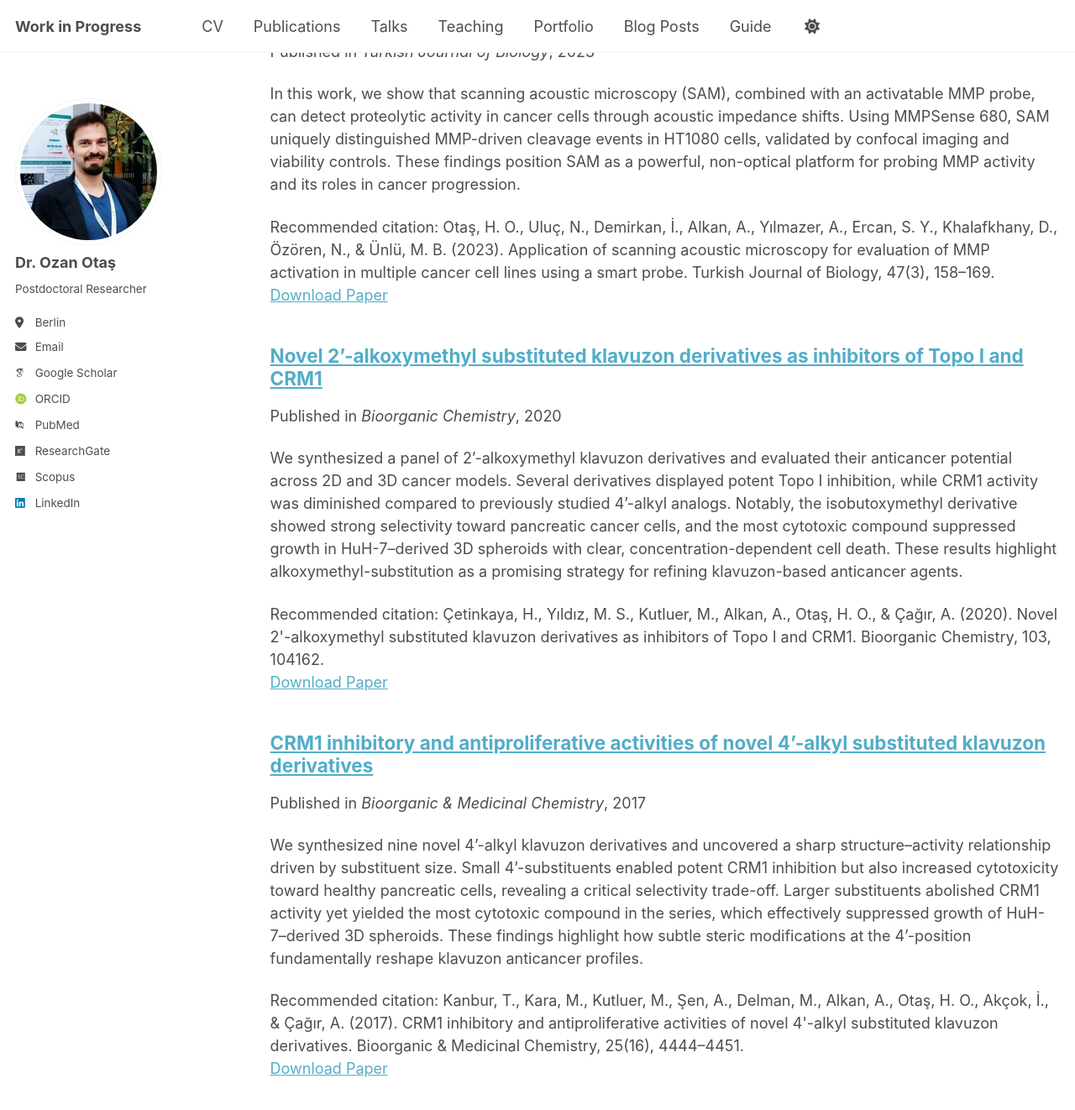
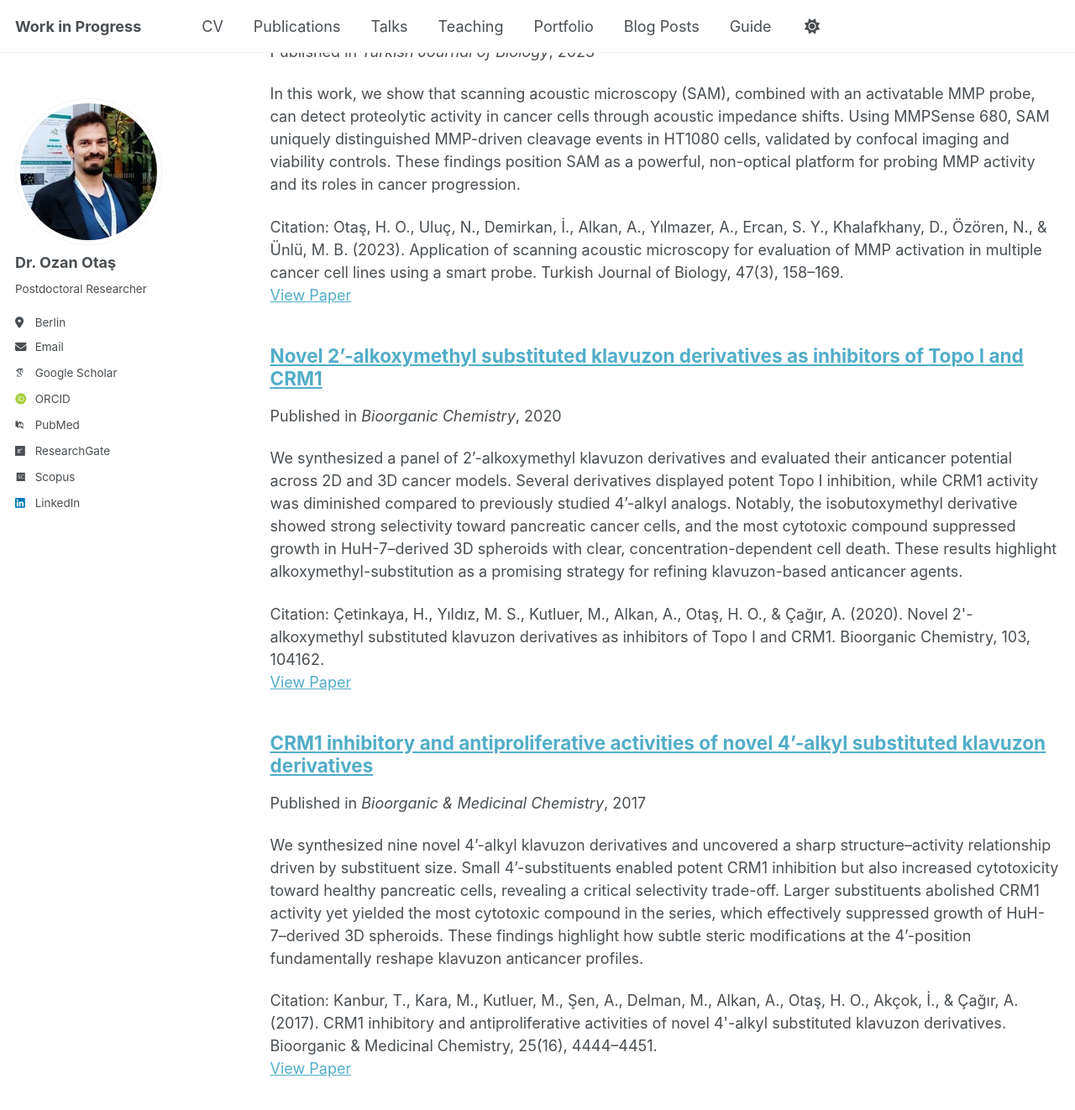
Before and after one commit to OzanOtas/ozanotas.github.io, a Jekyll site: the page built from _pages/publications.html, in a window 1280 px wide and 1400 px high, scrolled down 698 px. Shown: the top 1322 px of the window at 84% size. Built offline with Jekyll 4.4.1, drawn with Linux system fonts in a browser that asks for light colours; some web fonts are replaced; a script that is not in the unit is left out; some of the changed text lies outside the part shown.

Commit message:
Refactor citation display in archive-single.html
Updated citation display format and changed 'Recommended citation' to 'Citation'.

```diff
--- a/_includes/archive-single.html
+++ b/_includes/archive-single.html
@@ -38,40 +38,52 @@
       <p class="page__meta"><i class="fa fa-clock" aria-hidden="true"></i> {% include read-time.html %}</p>
     {% endif %}
 
-        {% if post.collection == 'teaching' %}
-          <p> {{ post.type }}, <i>{{ post.venue }}</i>, {{ post.date | default: "1900-01-01" | date: "%Y" }} </p>
-        {% elsif post.collection == 'publications' %}
-          <p>Published in <i>{{ post.venue }}</i>, {{ post.date | default: "1900-01-01" | date: "%Y" }} </p>
-        {% elsif post.date %}
-         <p class="page__date"><strong><i class="fa fa-fw fa-calendar" aria-hidden="true"></i> {{ site.data.ui-text[site.locale].date_label | default: "Published:" }}</strong> <time datetime="{{ post.date | default: "1900-01-01" | date_to_xmlschema }}">{{ post.date | default: "1900-01-01" | date: "%B %d, %Y" }}</time></p>
-        {% endif %}
+    {% if post.collection == 'teaching' %}
+      <p>{{ post.type }}, <i>{{ post.venue }}</i>, {{ post.date | default: "1900-01-01" | date: "%Y" }}</p>
+    {% elsif post.collection == 'publications' %}
+      <p>Published in <i>{{ post.venue }}</i>, {{ post.date | default: "1900-01-01" | date: "%Y" }}</p>
+    {% elsif post.date %}
+      <p class="page__date">
+        <strong><i class="fa fa-fw fa-calendar" aria-hidden="true"></i> {{ site.data.ui-text[site.locale].date_label | default: "Published:" }}</strong>
+        <time datetime="{{ post.date | default: "1900-01-01" | date_to_xmlschema }}">{{ post.date | default: "1900-01-01" | date: "%B %d, %Y" }}</time>
+      </p>
+    {% endif %}
 
     {% if post.excerpt and site.read_more != 'enabled' %}
-    <p class="archive__item-excerpt" itemprop="description">{{ post.excerpt | markdownify }}</p>
+      <p class="archive__item-excerpt" itemprop="description">{{ post.excerpt | markdownify }}</p>
     {% elsif post.excerpt and site.read_more == 'enabled' %}
-    <p class="archive__item-excerpt" itemprop="description"><p>{{ post.excerpt | markdownify | remove: '<p>' | remove: '</p>' }}<strong><a href="{{ base_path }}{{ post.url }}" rel="permalink"> Read more</a></strong></p></p>
+      <p class="archive__item-excerpt" itemprop="description">
+        <p>{{ post.excerpt | markdownify | remove: '<p>' | remove: '</p>' }}<strong><a href="{{ base_path }}{{ post.url }}" rel="permalink"> Read more</a></strong></p>
+      </p>
     {% endif %}
 
     {% if post.citation and post.paperurl and post.slidesurl and post.bibtexurl %}
-      <p>Recommended citation: {{ post.citation }}<br /><a href="{{ post.paperurl }}">Download Paper</a> | <a href="{{ post.slidesurl }}">Download Slides</a> | <a href="{{ post.bibtexurl }}">Download Bibtex</a></p>
+      <p>Citation: {{ post.citation }}<br />
+      <a href="{{ post.paperurl }}">View Paper</a> | <a href="{{ post.slidesurl }}">Download Slides</a> | <a href="{{ post.bibtexurl }}">Download Bibtex</a></p>
     {% elsif post.citation and post.paperurl and post.slidesurl %}
-      <p>Recommended citation: {{ post.citation }}<br /><a href="{{ post.paperurl }}">Download Paper</a> | <a href="{{ post.slidesurl }}">Download Slides</a></p>
+      <p>Citation: {{ post.citation }}<br />
+      <a href="{{ post.paperurl }}">View Paper</a> | <a href="{{ post.slidesurl }}">Download Slides</a></p>
     {% elsif post.citation and post.paperurl and post.bibtexurl %}
-      <p>Recommended citation: {{ post.citation }}<br /><a href="{{ post.paperurl }}">Download Paper</a> | <a href="{{ post.bibtexurl }}">Download Bibtex</a></p>
+      <p>Citation: {{ post.citation }}<br />
+      <a href="{{ post.paperurl }}">View Paper</a> | <a href="{{ post.bibtexurl }}">Download Bibtex</a></p>
     {% elsif post.citation and post.paperurl %}
-      <p>Recommended citation: {{ post.citation }}<br /><a href="{{ post.paperurl }}">Download Paper</a></p>
+      <p>Citation: {{ post.citation }}<br />
+      <a href="{{ post.paperurl }}">View Paper</a></p>
     {% elsif post.citation and post.slidesurl and post.bibtexurl %}
-      <p>Recommended citation: {{ post.citation }}<br /><a href="{{ post.slidesurl }}">Download Slides</a> | <a href="{{ post.bibtexurl}}">Download Bibtex</a></p>
+      <p>Citation: {{ post.citation }}<br />
+      <a href="{{ post.slidesurl }}">Download Slides</a> | <a href="{{ post.bibtexurl }}">Download Bibtex</a></p>
     {% elsif post.citation and post.slidesurl %}
-      <p>Recommended citation: {{ post.citation }}<br /><a href="{{ post.slidesurl }}">Download Slides</a></p>
+      <p>Citation: {{ post.citation }}<br />
+      <a href="{{ post.slidesurl }}">Download Slides</a></p>
     {% elsif post.citation and post.bibtexurl %}
-      <p>Recommended citation: {{ post.citation }}<br /><a href="{{ post.bibtexurl }}">Download Bibtex</a></p>
+      <p>Citation: {{ post.citation }}<br />
+      <a href="{{ post.bibtexurl }}">Download Bibtex</a></p>
     {% elsif post.citation %}
-      <p>Recommended citation: {{ post.citation }}</p>
+      <p>Citation: {{ post.citation }}</p>
     {% elsif post.paperurl and post.bibtexurl %}
-      <p><a href=" {{ post.paperurl }} ">Download Paper</a> | <a href="{{ post.bibtexurl }}">Download Bibtex</a></p>
+      <p><a href="{{ post.paperurl }}">View Paper</a> | <a href="{{ post.bibtexurl }}">Download Bibtex</a></p>
     {% elsif post.paperurl %}
-      <p><a href=" {{ post.paperurl }} ">Download Paper</a></p>
+      <p><a href="{{ post.paperurl }}">View Paper</a></p>
     {% elsif post.slidesurl and post.bibtexurl %}
       <p><a href="{{ post.slidesurl }}">Download Slides</a> | <a href="{{ post.bibtexurl }}">Download Bibtex</a></p>
     {% elsif post.slidesurl %}
```
